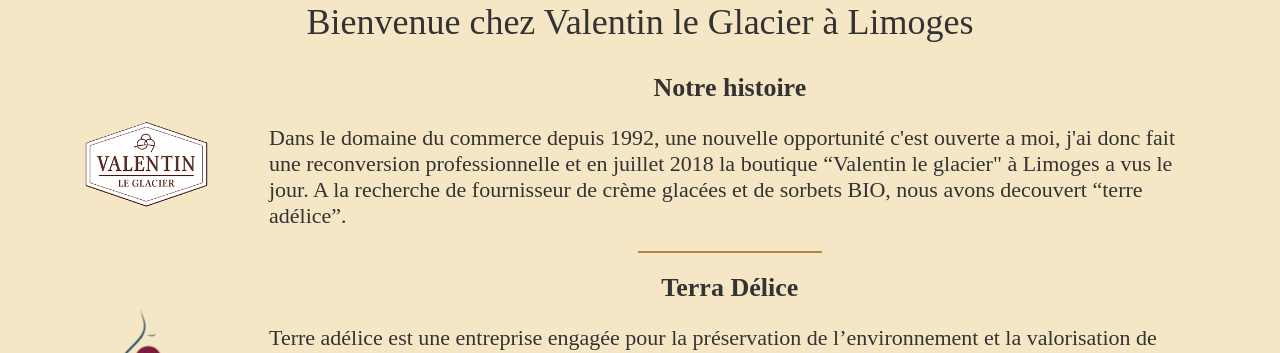
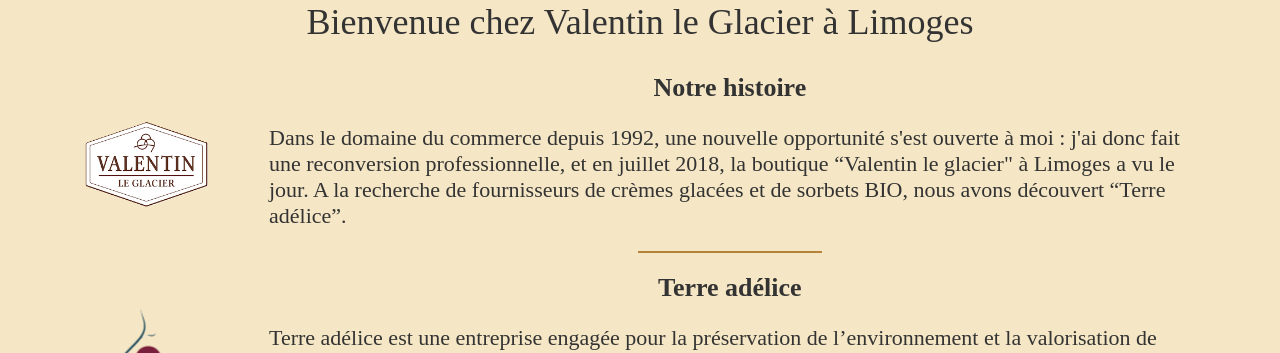
Before and after one commit to delby3006-del/valentinleglacierlimoges, a React (Vite) app in the folder front/: page / in a window 1280 px wide. Shown: the part 1040-1393 px from the top of the page. Built offline with nearby package versions, Linux system fonts and the light colour scheme; no server answers; a web font is replaced by a local one.

Commit message:
correction horto

```diff
--- a/front/src/conponents/Conteneur_Histoire/Conteneur_Histoire.jsx
+++ b/front/src/conponents/Conteneur_Histoire/Conteneur_Histoire.jsx
@@ -16,10 +16,10 @@
           <h3 className="sous-titre-conteneur-histoire">Notre histoire</h3>
           <p className="Notre-histoire">
             Dans le domaine du commerce depuis 1992, une nouvelle opportunité
-            c'est ouverte a moi, j'ai donc fait une reconversion professionnelle
-            et en juillet 2018 la boutique “Valentin le glacier" à Limoges a vus
-            le jour. A la recherche de fournisseur de crème glacées et de
-            sorbets BIO, nous avons decouvert “terre adélice”.
+            s'est ouverte à moi : j'ai donc fait une reconversion professionnelle,
+            et en juillet 2018, la boutique “Valentin le glacier" à Limoges a vu
+            le jour. A la recherche de fournisseurs de crèmes glacées et de
+            sorbets BIO, nous avons découvert “Terre adélice”.
           </p>
           <hr className="separateur-histoire" />
         </div>
@@ -31,14 +31,14 @@
           alt="Logo terre adélice"
         />
         <div className="text-conteneur-histoire">
-          <h3 className="sous-titre-conteneur-histoire">Terra Délice</h3>
+          <h3 className="sous-titre-conteneur-histoire">Terre adélice</h3>
           <p className="Notre-histoire">
             Terre adélice est une entreprise engagée pour la préservation de
             l’environnement et la valorisation de l’humain au cœur de son
             activité. Cet engagement se traduit au quotidien par des actes
             concrets : choix de l’agriculture biologique, coopération avec des
             producteurs locaux, écoconception des emballages, utilisation
-            d’électricité 100 % renouvelable, réduction des déchets.
+            d’électricité 100 % renouvelable, et réduction des déchets.
           </p>
           <hr className="separateur-histoire" />
         </div>
```
